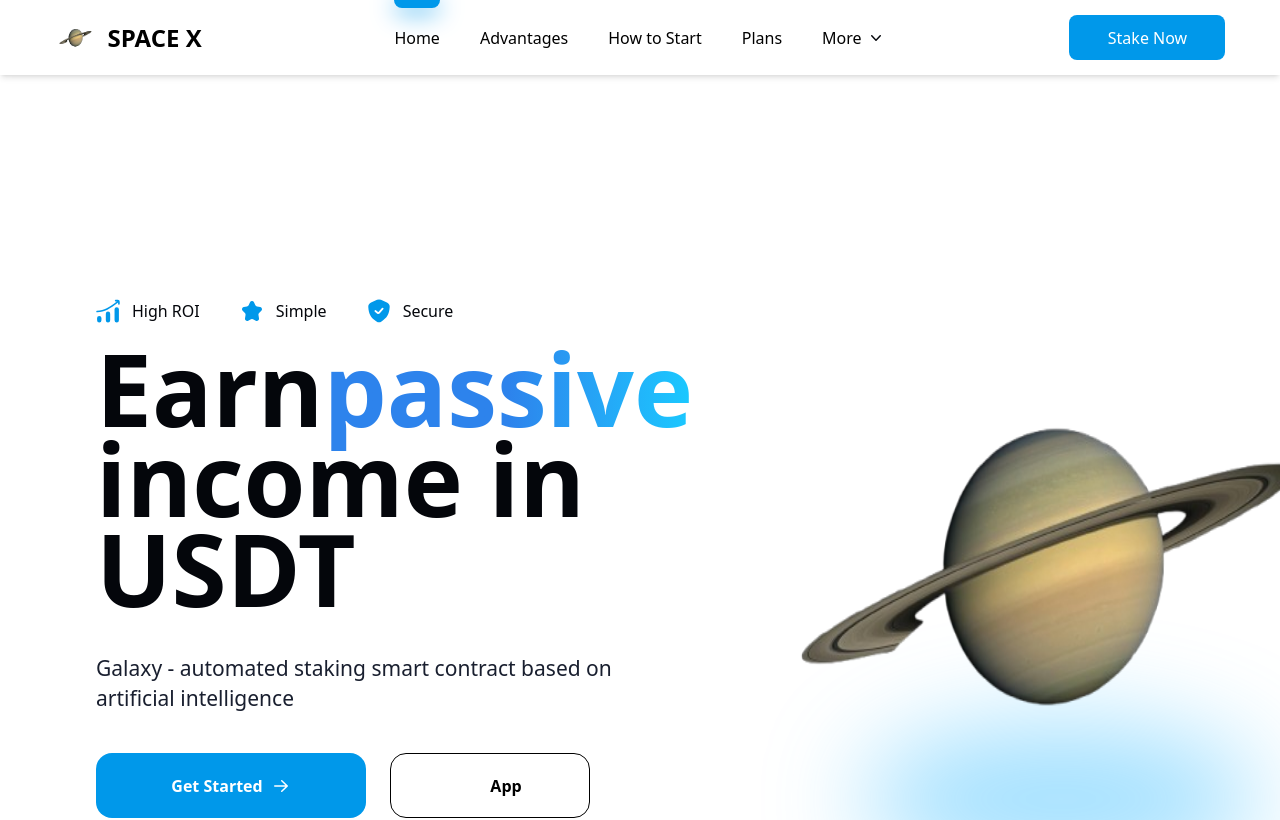
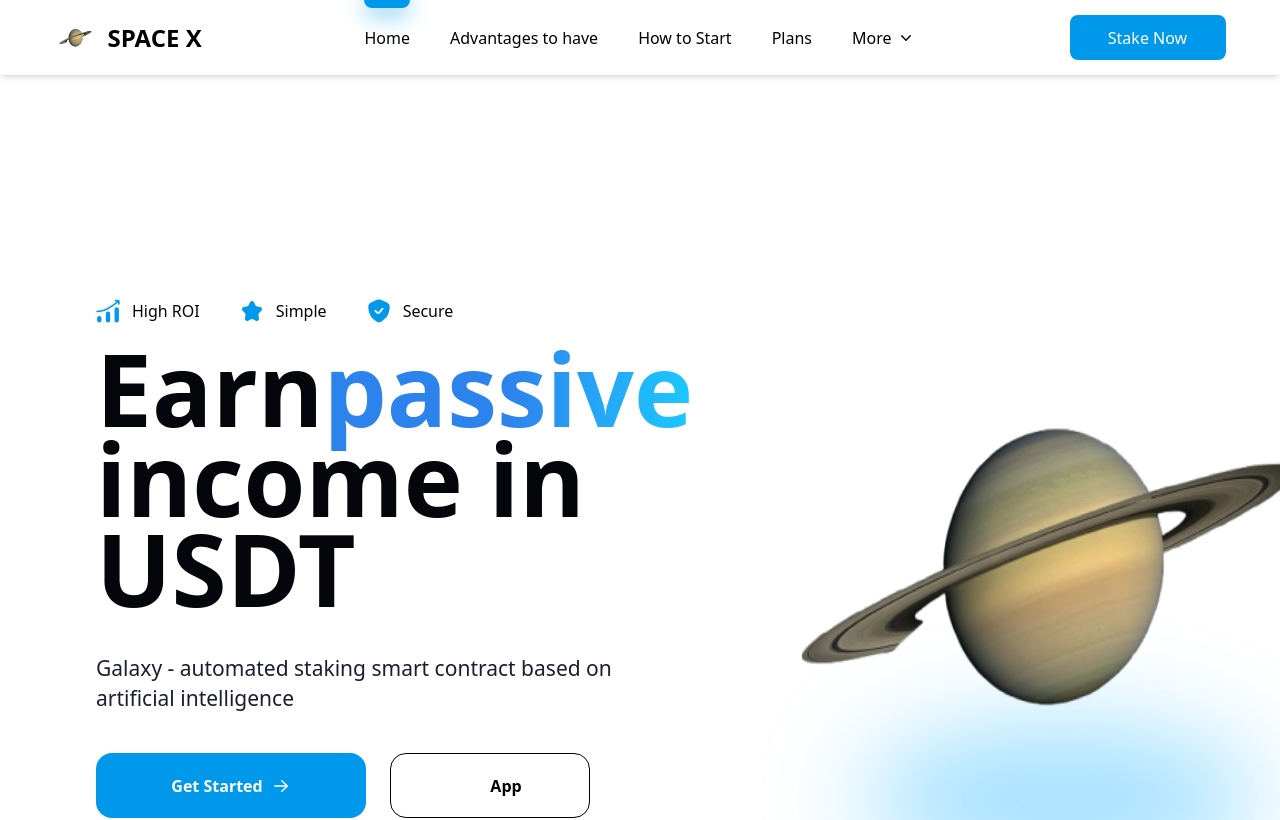
Before and after one commit to ADEYEMI990/InvestmentApp, a React (Vite) app in the folder client/: page / in a window 1280 px wide. Shown: the top 820 px of the page. Built offline with nearby package versions, Linux system fonts and the light colour scheme.

Commit message:
Advantages

```diff
--- a/client/src/components/Navbar.jsx
+++ b/client/src/components/Navbar.jsx
@@ -28,7 +28,7 @@ const Navbar = () => {
                 href="#/#advantages"
                 className="router-link-active router-link-exact-active relative flex justify-center font-medium transition hover:text-[#00a6ff]"
               >
-                Advantages
+                Advantages to have
               </a>
               <a
                 aria-current="page"
```
